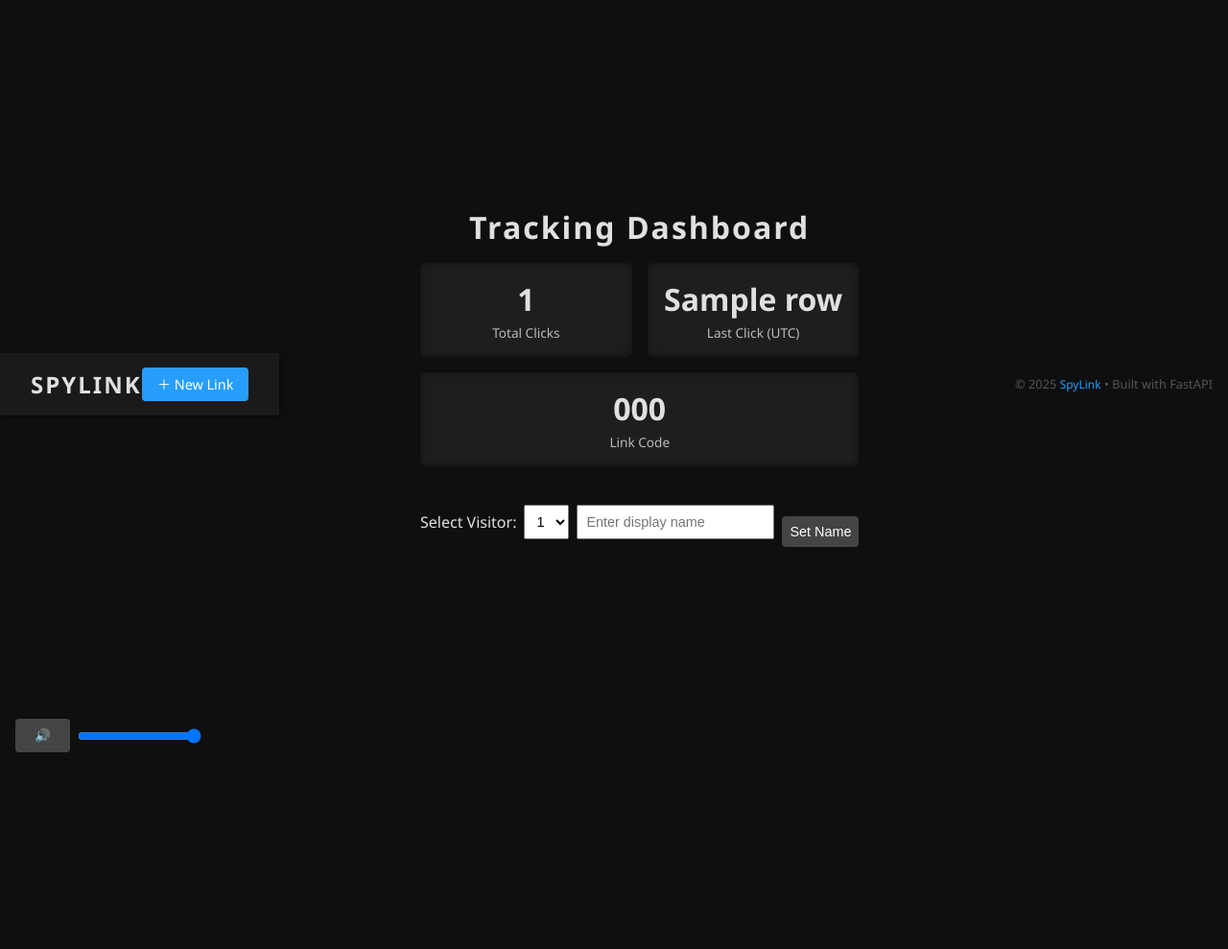
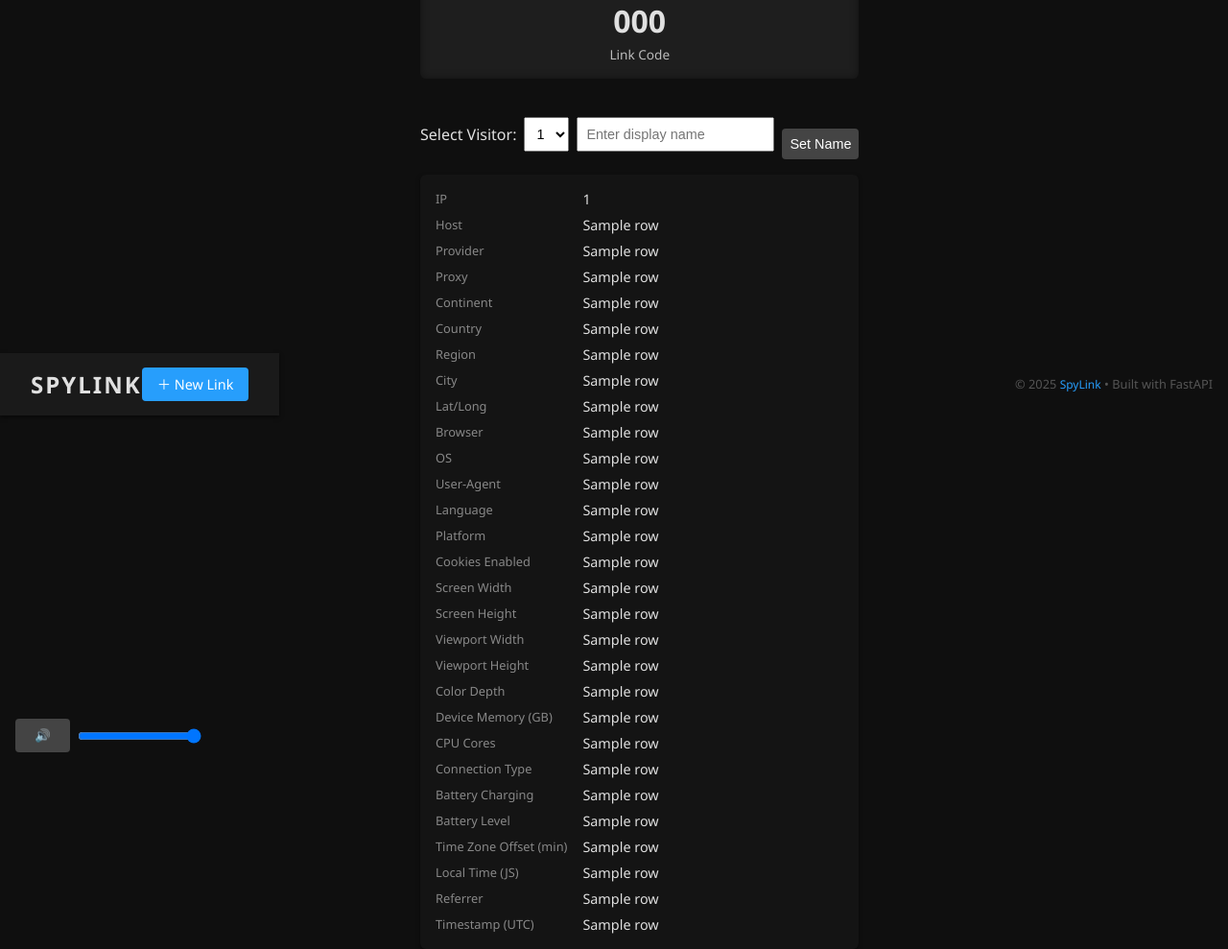
Before and after one commit to andrilchakraborty/568u96950, a FastAPI app: template templates/track.html in a window 1280 px wide. Shown: the whole page at 96% size. Before the commit the page ends 784 px from the top, so only its background shows below. Run offline with FastAPI, Linux system fonts and the light colour scheme; the template is opened without the code that fills it: most values are stand-ins (such as "Sample title", 1, 10 or a date in 2020); parts of the project's set-up code (start-up, migrations or seed data) failed here and were passed over.

Commit message:
Update track.html

```diff
--- a/templates/track.html
+++ b/templates/track.html
@@ -158,7 +158,7 @@
         </div>
         <div class="stat-card">
           <div class="stat-value">
-            {% if visits %}{{ visits[0][19] }}{% else %}—{% endif %}
+            {% if visits %}{{ visits[0][-1] }}{% else %}—{% endif %}
           </div>
           <div class="stat-label">Last Click (UTC)</div>
         </div>
@@ -176,7 +176,7 @@
           <label for="visitSelect">Select Visitor:</label>
           <select id="visitSelect">
             {% for row in visits %}
-              <option value="{{ loop.index0 }}">{{ row[0] }}</option>
+              <option value="{{ loop.index0 }}">{{ loop.index }}</option>
             {% endfor %}
           </select>
           <input type="text" id="visitNameInput" placeholder="Enter display name">
@@ -185,10 +185,11 @@
 
         <!-- Visit detail cards -->
         {% set labels = [
-          'IP','Host','Provider','Proxy','Continent',
-          'Country','Region','City','Lat/Long','Browser',
-          'Cookies','Flash','Java','Plugins','OS',
-          'Resolution','Local Time','Time Zone','User-Agent','Timestamp'
+          'IP','Host','Provider','Proxy','Continent','Country','Region','City','Lat/Long',
+          'Browser','OS','User-Agent','Language','Platform','Cookies Enabled',
+          'Screen Width','Screen Height','Viewport Width','Viewport Height','Color Depth',
+          'Device Memory (GB)','CPU Cores','Connection Type','Battery Charging',
+          'Battery Level','Time Zone Offset (min)','Local Time (JS)','Referrer','Timestamp (UTC)'
         ] %}
         {% for row in visits %}
           <div class="visit-card" data-index="{{ loop.index0 }}">
@@ -233,7 +234,6 @@
       }
 
       // initial show of newest visit
-      let latestIndex = 0;
       if (cards.length > 0) {
         select.value = '0';
         showCard('0');
@@ -274,15 +274,14 @@
         }
       });
 
-      // ——— Poll for new visits every 5s ———
+      // Poll for new visits every 5s
       const code = "{{ code }}";
       setInterval(async () => {
         try {
-          const res = await fetch(/api/visit-metadata/${code});
+          const res = await fetch(`/api/visit-metadata/${code}`);
           if (!res.ok) return;
           const { count } = await res.json();
           if (count > cards.length) {
-            // new visit! reload to pick up the new row
             window.location.reload();
           }
         } catch (e) {
```
